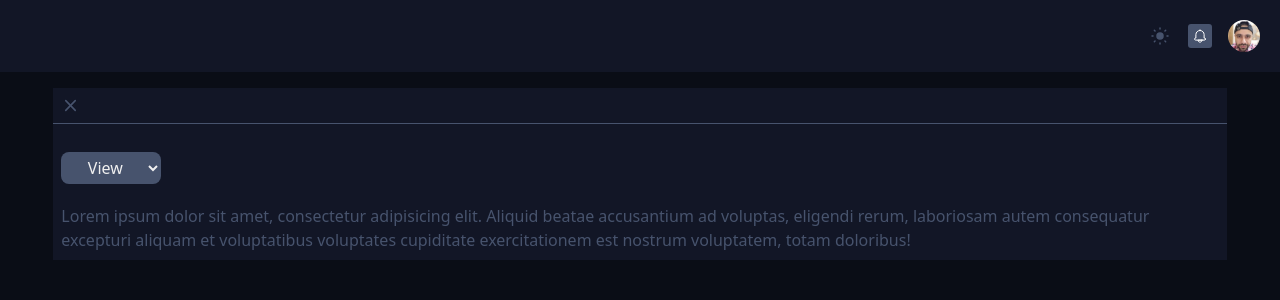
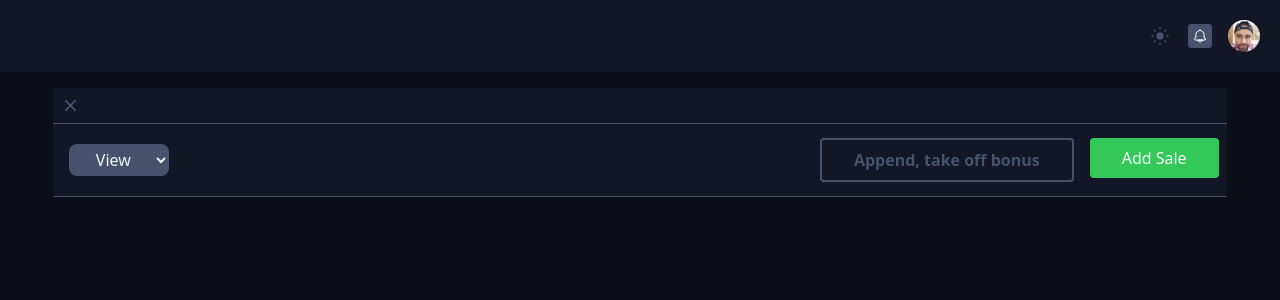
Before and after one commit to Helton-Carlos/services-for-loyalty-programs, a Vue app: page /dashboard in a window 1280 px wide. Shown: the top 300 px of the page. Built offline with nearby package versions, Linux system fonts and the light colour scheme.

Commit message:
feat: component button

```diff
--- a/components.d.ts
+++ b/components.d.ts
@@ -11,6 +11,7 @@ declare module '@vue/runtime-core' {
   export interface GlobalComponents {
     BodyDashboar: typeof import('./src/components/BodyDashboard/BodyDashboar.vue')['default']
     BodyDashboard: typeof import('./src/components/BodyDashboardd/BodyDashboard.vue')['default']
+    Button: typeof import('./src/components/Button/Button.vue')['default']
     Header: typeof import('./src/components/Header/Header.vue')['default']
     IconsBell: typeof import('./src/components/Icons/IconsBell.vue')['default']
     IconsClosed: typeof import('./src/components/Icons/IconsClosed.vue')['default']
--- /dev/null
+++ b/src/components/Button/Button.ts
@@ -0,0 +1,4 @@
+export interface IButton {
+  title: string;
+  color?: string;
+}
--- /dev/null
+++ b/src/components/Button/Button.vue
@@ -0,0 +1,22 @@
+<script setup lang="ts">
+import type { IButton } from "./Button";
+
+defineProps<IButton>();
+defineEmits<{ (e: "onClick"): void }>();
+</script>
+
+<template>
+  <div>
+    <button
+      class=" px-8 py-2 rounded gap-2 font-medium text-white"
+      :class="{
+        standard: color == 'standard',
+        positive: color == 'sucess',
+        dange: color == 'dange',
+      }"
+      @click="$emit('onClick')"
+    >
+      {{ title }}
+    </button>
+  </div>
+</template>
--- a/src/components/SelectDashboard/SelectDashboard.vue
+++ b/src/components/SelectDashboard/SelectDashboard.vue
@@ -10,7 +10,7 @@ const options = [
 </script>
 
 <template>
-  <select v-model="selected" class="bg-gray w-full text-center text-gray-light rounded-lg py-1 my-5 md:w-[100px]">
+  <select v-model="selected" class="bg-gray w-full text-center text-gray-light rounded-lg py-1 mx-2 my-5 md:w-[100px]">
     <option v-for="option in options" :value="option.value">
       {{ option.text }}
     </option>
--- a/src/pages/DashBoard.vue
+++ b/src/pages/DashBoard.vue
@@ -1,5 +1,6 @@
 <script setup lang="ts">
 import Header from "@/components/Header/Header.vue";
+import Button from "@/components/Button/Button.vue";
 import SelectDashboard from "@/components/SelectDashboard/SelectDashboard.vue";
 </script>
 
@@ -9,17 +10,23 @@ import SelectDashboard from "@/components/SelectDashboard/SelectDashboard.vue";
     <div class="w-11/12 mx-auto my-4">
       <div class="w-full h-full bg-secondary gap-4 text-gray">
         <div class="flex flex-col">
-          <icons-closed class="p-2" />
-          <hr />
-        </div>
-        <div class="p-2">
-          <SelectDashboard />
-          <p>
-            Lorem ipsum dolor sit amet, consectetur adipisicing elit. Aliquid
-            beatae accusantium ad voluptas, eligendi rerum, laboriosam autem
-            consequatur excepturi aliquam et voluptatibus voluptates cupiditate
-            exercitationem est nostrum voluptatem, totam doloribus!
-          </p>
+          <div>
+            <icons-closed class="p-2" />
+
+            <hr />
+          </div>
+
+          <div>
+            <div class="flex justify-between items-center mx-2">
+              <SelectDashboard />
+
+              <div class="flex  gap-4">
+                <Button color="standard" title="Append, take off bonus" />
+                <Button color="sucess" title="Add Sale" />
+              </div>
+            </div>
+            <hr />
+          </div>
         </div>
       </div>
     </div>
--- a/src/style.css
+++ b/src/style.css
@@ -17,7 +17,7 @@ span {
   box-sizing: border-box;
 }
 
-input, button {
+input {
   @apply mb-4;
 }
 
@@ -30,3 +30,18 @@ input, button {
   @apply
     block pl-5 py-2 text-sm text-error border focus:border-error ring-error outline-none ring ring-opacity-40;
 }
+
+.positive {
+  @apply
+    bg-success hover:bg-success-ground hover:text-white
+}
+
+.dange {
+  @apply
+    bg-error hover:bg-error-ground hover:text-white;
+}
+
+.standard {
+  @apply
+    border-2 text-gray text-center font-semibold hover:bg-gray hover:text-white
+}
--- a/tailwind.config.js
+++ b/tailwind.config.js
@@ -23,6 +23,7 @@ module.exports = {
       error: "#FF2D55",
       "error-ground": "#5A0314",
       success: "#34C759",
+      "success-ground": "#009927",
       white: "#F5F5F5",
       black: "#000000",
       gray: "#47536D",
```
